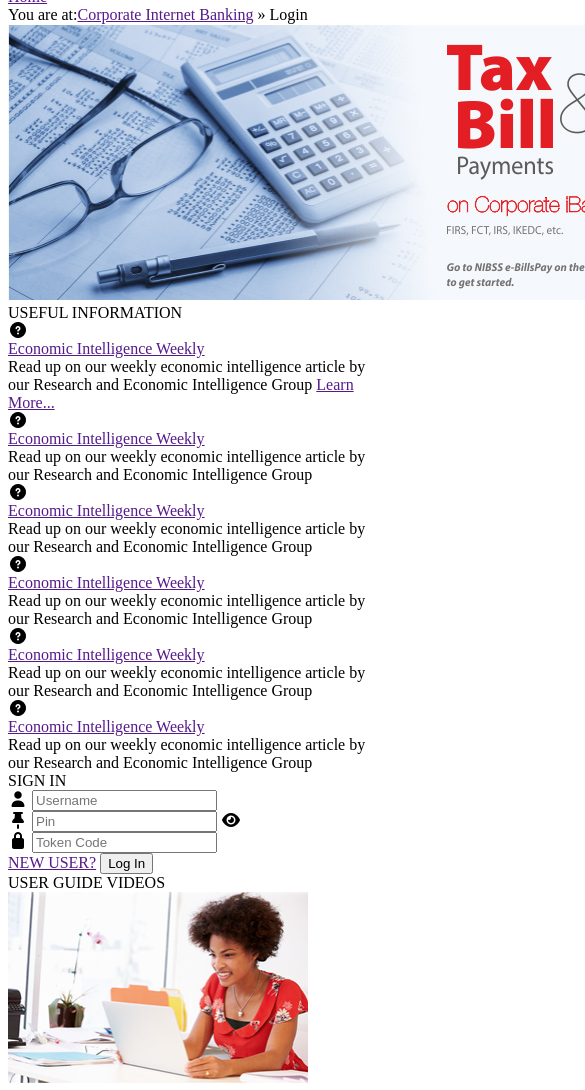
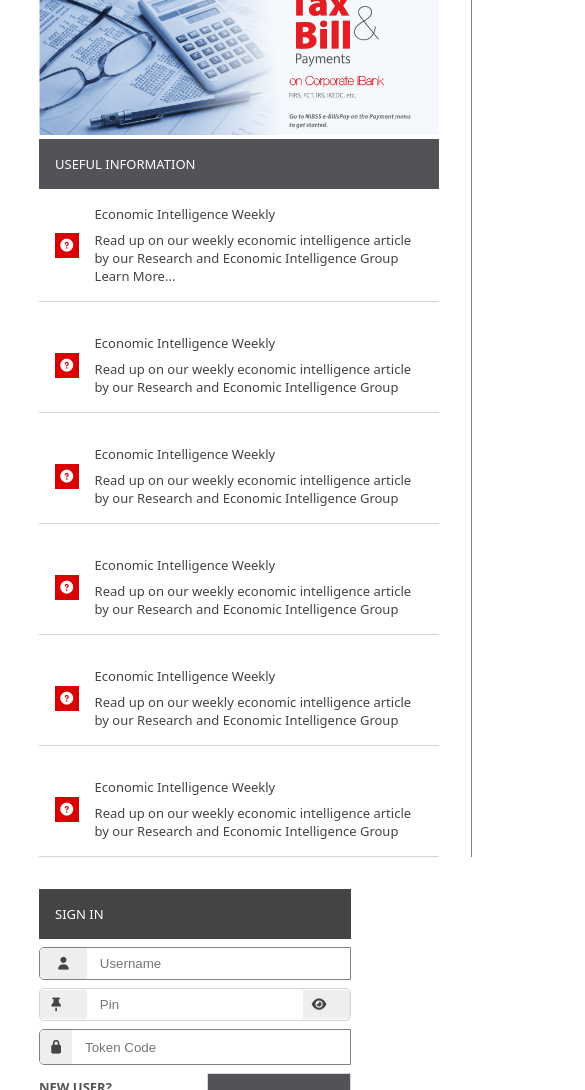
Before and after one commit to olaisadeveloper/zenith-corporate-internet-banking, a plain HTML site: page index.html in a window 390 px wide. Shown: the part 216-1306 px from the top of the page, 585 px wide, since content can reach past the window. Drawn offline with Linux system fonts and the light colour scheme.

Commit message:
optimized for mobile view

```diff
--- /dev/null
+++ b/css/mobile.css
@@ -0,0 +1,304 @@
+/* mobile view */
+@media only screen and (max-width: 768px) {
+    body{
+        font-family: system-ui;
+        color: #444;
+        font-size: 13px;
+        margin: 0;
+    }
+
+    /* start of navbar */
+    .navbar_wrapper{
+        width: 90%;
+        /* margin: 0 auto; */
+        /* border: 0.5px solid red; */
+
+        .row_1{
+            display: flex;
+            justify-content: center;
+            align-items: center;
+            padding-top: 2rem 0;
+        }
+
+
+        .row_1 img:nth-child(1){
+            display: none;
+
+        }
+
+        .row_1 img:nth-child(2){
+            width: 60px;
+            height: 60px;
+        }
+
+        .row_2{
+            background-color: #db0100;
+            display: flex;
+        }
+
+        .row_2 a {
+            text-decoration: none;
+            color:white;
+            padding: 16px 20px;
+        }
+
+        .row_2 a:hover{
+            background-color:black;
+
+        }
+
+        .row_3{
+            padding: 1rem;
+            display: flex;
+            gap: 1rem;
+            background-color: #f2f2f2;
+        }
+
+        .row_3 span:nth-child(1) {
+            color: #db0100;
+        }
+
+        .row_3 a {
+            text-decoration: none;
+            color: #444;
+        }
+
+        .row_3 a:hover {
+            text-decoration: underline;
+        }
+
+        .row_3 span:nth-child(2) {
+            color: grey;
+        }
+
+
+
+    }
+    /* end of navbar */
+
+    /* start of main */
+    .main_wrapper{
+        display: flex;
+        width: 80%;
+        margin: 1rem auto;
+        /* border: 1px solid red; */
+        gap: 2rem;
+        flex-direction: column;
+    }
+    /* end of main */
+
+    /* start of wide */
+    .wide_wrapper{
+        min-width: 400px;
+        border-right: 1px solid grey;
+        padding-right: 2rem;
+        flex-grow: 1;
+        .photo {
+            width:100%;
+
+        }
+
+        .wide_section_title{
+            background-color: #515356;
+            color: white;
+            padding: 1rem;
+        }
+
+        .wide_section_body{
+            display: grid;
+            row-gap: 1rem;
+
+            .body_item{
+                display: flex;
+                column-gap: 1rem;
+                align-items: center;
+                padding: 1rem;
+                border-bottom: .5px solid lightgrey;
+            }
+
+            .icon-box{
+                background-color: #db0100;
+                color: white;
+                padding: 1%;
+            }
+
+            .description-box{
+                display: grid;
+                row-gap: 0.5rem;
+            }
+
+            .description-box a{
+                text-decoration: none;
+                color: #444;
+            }
+
+            .description-box a:hover {
+                text-decoration: underline;
+
+            }
+
+        }
+    }
+    /* end of wide */
+
+    /* start of narrow */
+    .narrow_wrapper{
+        min-width: 200px;
+        display: grid;
+        row-gap: 2rem;
+        display: flex;
+        flex-direction: column;
+        /* border: 1px solid blue; */
+
+        .sign_in_wrapper{
+            display: grid;
+            row-gap: 0.5rem;
+
+            .form_title{
+                background-color: #444;
+                color:white;
+                padding: 1rem;
+            }
+        }
+
+        .username_box {
+            display: flex;
+            border:.5px solid grey;
+            border-top-left-radius: 5px;
+            border-bottom-left-radius: 5px;
+            overflow: hidden;
+        }
+
+        .username_box span{
+            background: #eeeeee;
+            padding: 0.5rem;
+            min-width: 10%;
+            align-items: center;
+            justify-content: center;
+            display: flex;
+        }
+
+        .username_box input{
+            border: none;
+            outline: none;
+            padding: 0.5rem 0.8rem;
+
+        }
+
+        .pin_box{
+            display: flex;
+            border: 0.5px solid lightgrey;
+            overflow: hidden;
+            border-radius: 5px;
+            align-items: center;
+        }
+
+        .pin_box span {
+            background: #eeeeee;
+            padding: 0.5rem;
+            min-width: 10%;
+            display: flex;
+            justify-items: center;
+            align-items: center;
+        }
+
+        .pin_box input {
+            border: none;
+            outline: none;
+            padding: 0.5rem 0.8rem;
+            flex-grow: 1;
+        }
+
+        .lock{
+            display: flex;
+            border:.5px solid grey;
+            border-top-left-radius: 5px;
+            border-bottom-left-radius: 5px;
+            overflow: hidden;
+
+        }
+
+        .lock span{
+            background: #eeeeee;
+            padding: 0.5rem;
+
+        }
+
+        .lock input{
+            border: none;
+            outline: none;
+            padding: 0.5rem 0.8rem;
+        }
+
+        .action_row{
+            display: flex;
+            justify-content: space-between;
+        }
+
+        .action_row a{
+            line-height: 28px;
+            color: #515356;
+            font-weight: 700;
+            text-decoration: none;
+            align-items: center;
+        }
+
+        .action_row a:hover{
+            text-decoration: underline;
+        }
+
+        .action_row button{
+            color: rgb(255, 255, 255);
+            background-color: rgb(81, 83, 86);
+            float: right;
+            text-transform: uppercase;
+            box-sizing: content-box;
+            width: 30%;
+            padding: 12px 24px;
+            display: inline-block;
+            font: inherit;
+            border-radius: 0;
+            max-width: 100%;
+            border: 1px solid #d9d9d9;
+            outline: 0;
+            cursor: pointer;
+
+
+        }
+
+        .wrapper_title{
+            font-family: "Open Sans", Arial, sans-serif;
+            font-size: 13px;
+            text-transform: uppercase;
+            background: #515356;
+            color: #efefef;
+            padding: 1rem;
+        }
+
+        .wrapper_body a{
+            text-transform: capitalize;
+            font-size: 14px;
+            color: #19232d;
+            text-decoration: none;
+            line-height: 1.42857143;
+            font-weight: 100;
+            text-transform: uppercase;
+            font-size: 12px;
+            padding: 1rem;
+            display: grid;
+            row-gap: 1rem;
+            background: #f9f9f9;
+            border-bottom: 1px ridge lightgrey;
+
+        }
+
+        .wrapper_body a:hover {
+            text-decoration: underline;
+        }
+
+
+
+
+    }
+    /* end of narrow */
+}
--- a/index.html
+++ b/index.html
@@ -7,6 +7,7 @@
     <title>Document</title>
     <link rel="stylesheet" href="./css/style.css">
     <link rel="stylesheet" href="./fontawesome-free-6.4.0-web/css/all.min.css">
+    <link rel="stylesheet" href="./css/mobile.css">
 </head>
 <body>
 
```
Also changed, not shown: img/mobile view 1.png (added), img/mobileview 2 (2).png (added), img/mobileview 3.png (added), 1 other file.
